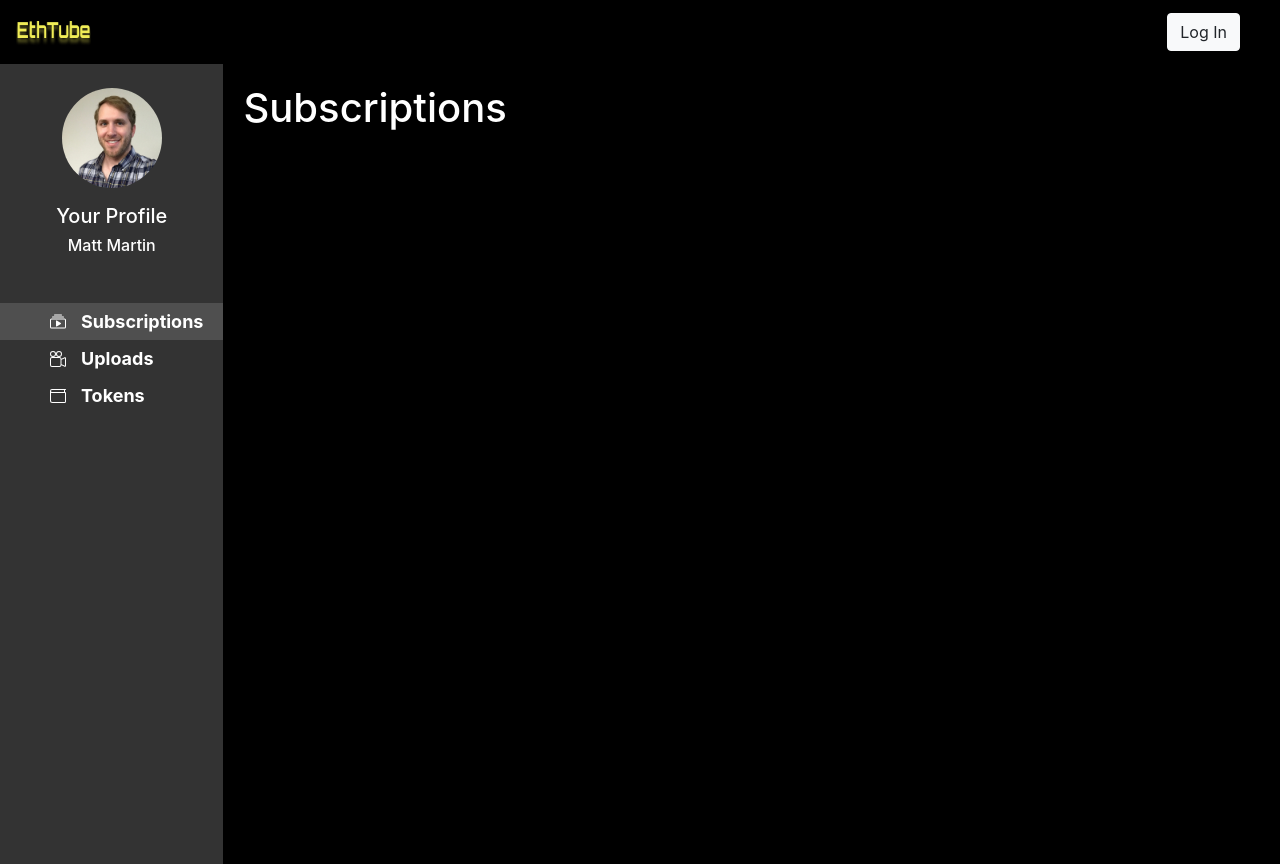
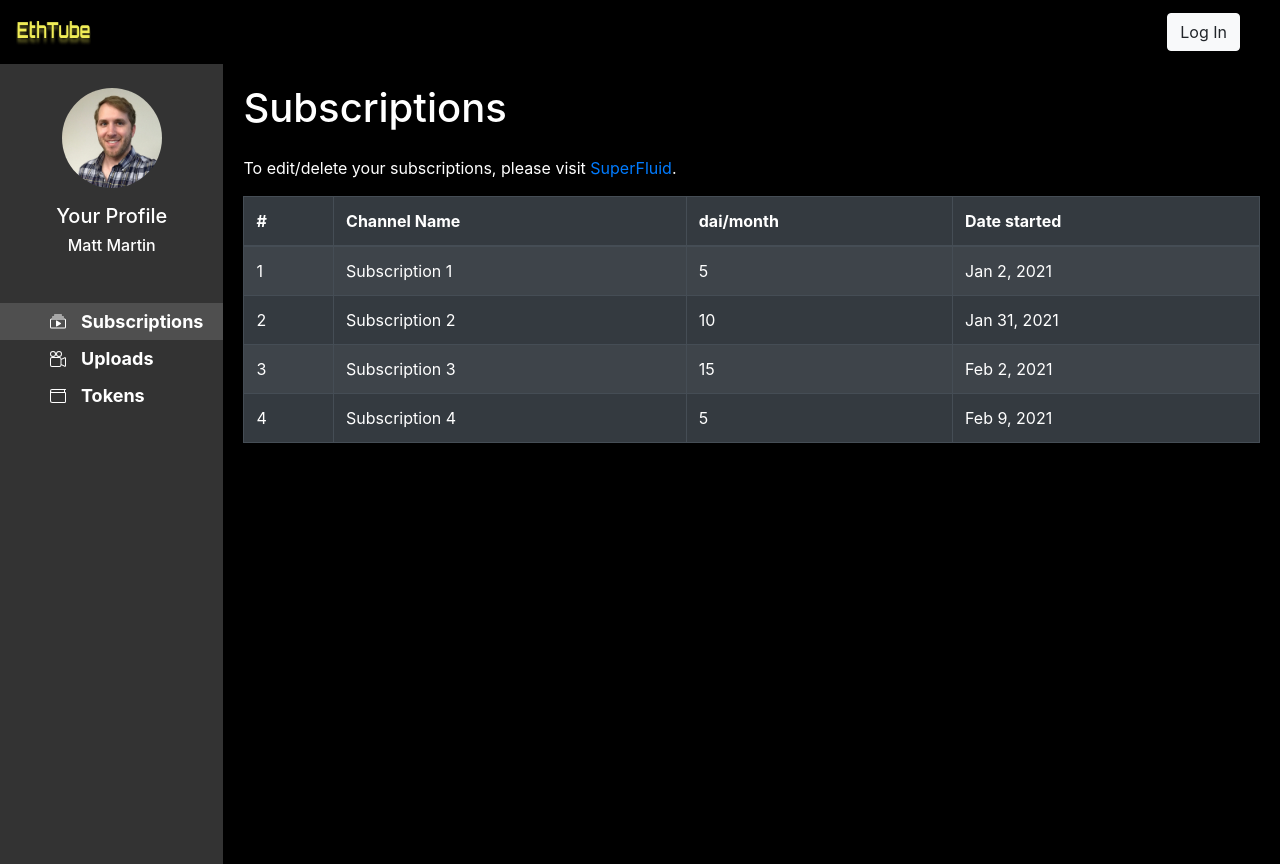
Before and after one commit to georgeweiler/eth-denver-matt-george, a React (Create React App) app: page /profile in a window 1280 px wide. Built offline with nearby package versions, Linux system fonts and the light colour scheme.

Commit message:
Adds tables for subscriptions & uploads

```diff
--- a/src/pages/Profile/Subscriptions.js
+++ b/src/pages/Profile/Subscriptions.js
@@ -1,8 +1,40 @@
 import React from 'react';
+import { Table } from 'react-bootstrap';
+
+const subscriptionData = [
+  { num: 1, title: 'Subscription 1', amount: 5, date: 'Jan 2, 2021' },
+  { num: 2, title: 'Subscription 2', amount: 10, date: 'Jan 31, 2021' },
+  { num: 3, title: 'Subscription 3', amount: 15, date: 'Feb 2, 2021' },
+  { num: 4, title: 'Subscription 4', amount: 5, date: 'Feb 9, 2021' },
+];
 
 const Subscriptions = () => (
   <>
-    <h1>Subscriptions</h1>
+    <h1 className="mb-4">Subscriptions</h1>
+    <p>
+      To edit/delete your subscriptions, please visit{' '}
+      <a href="https://app.superfluid.finance/">SuperFluid</a>.
+    </p>
+    <Table striped bordered hover variant="dark">
+      <thead>
+        <tr>
+          <th>#</th>
+          <th>Channel Name</th>
+          <th>dai/month</th>
+          <th>Date started</th>
+        </tr>
+      </thead>
+      <tbody>
+        {subscriptionData.map(({ num, title, amount, date }) => (
+          <tr key={num}>
+            <td>{num}</td>
+            <td>{title}</td>
+            <td>{amount}</td>
+            <td>{date}</td>
+          </tr>
+        ))}
+      </tbody>
+    </Table>
   </>
 );
 
--- a/src/pages/Profile/Uploads.js
+++ b/src/pages/Profile/Uploads.js
@@ -1,5 +1,39 @@
 import React from 'react';
+import { Table } from 'react-bootstrap';
 
-const Uploads = () => <h1>Uploads</h1>;
+const uploadData = [
+  { num: 1, title: 'Upload 1', date: 'Jan 2, 2021', views: 100, likes: 89 },
+  { num: 2, title: 'Upload 2', date: 'Jan 31, 2021', views: 195, likes: 95 },
+  { num: 3, title: 'Upload 3', date: 'Feb 2, 2021', views: 250, likes: 150 },
+  { num: 4, title: 'Upload 4', date: 'Feb 9, 2021', views: 123, likes: 123 },
+];
+
+const Uploads = () => (
+  <>
+    <h1 className="mb-4">Uploads</h1>
+    <Table striped bordered hover variant="dark">
+      <thead>
+        <tr>
+          <th>#</th>
+          <th>Uploads</th>
+          <th>Date</th>
+          <th>Views</th>
+          <th>Likes</th>
+        </tr>
+      </thead>
+      <tbody>
+        {uploadData.map(({ num, title, date, views, likes }) => (
+          <tr key={num}>
+            <td>{num}</td>
+            <td>{title}</td>
+            <td>{date}</td>
+            <td>{views}</td>
+            <td>{likes}</td>
+          </tr>
+        ))}
+      </tbody>
+    </Table>
+  </>
+);
 
 export default Uploads;
```
